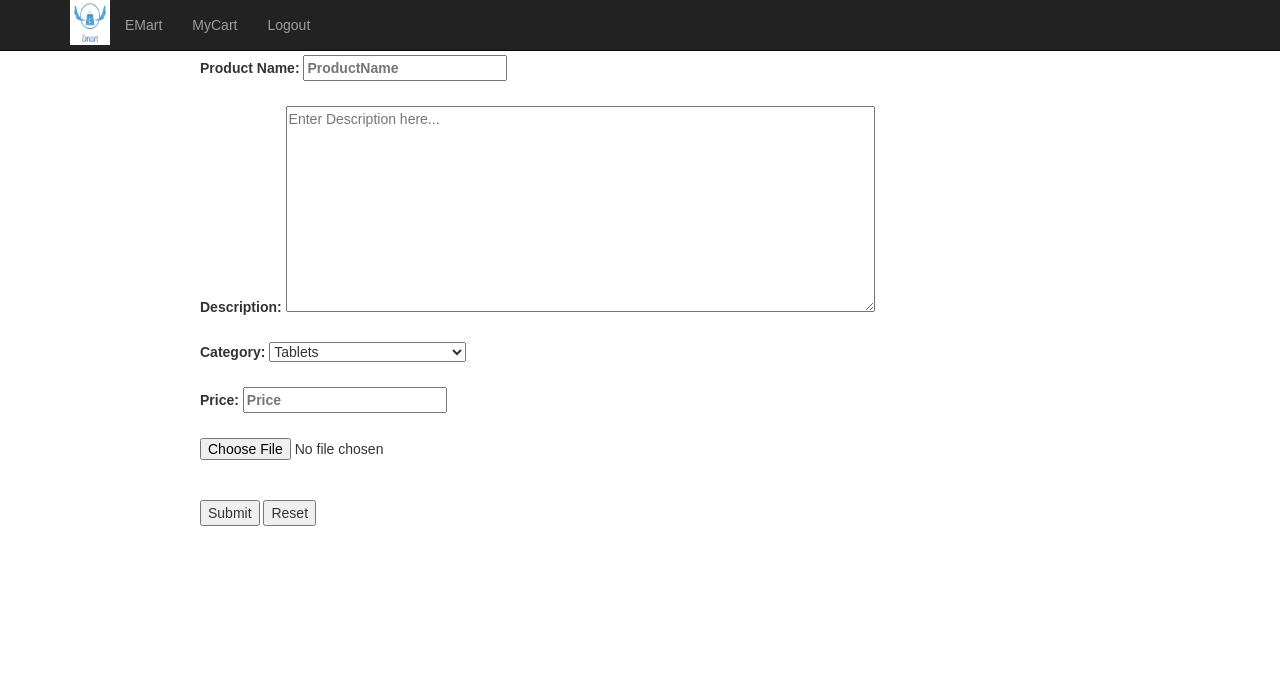
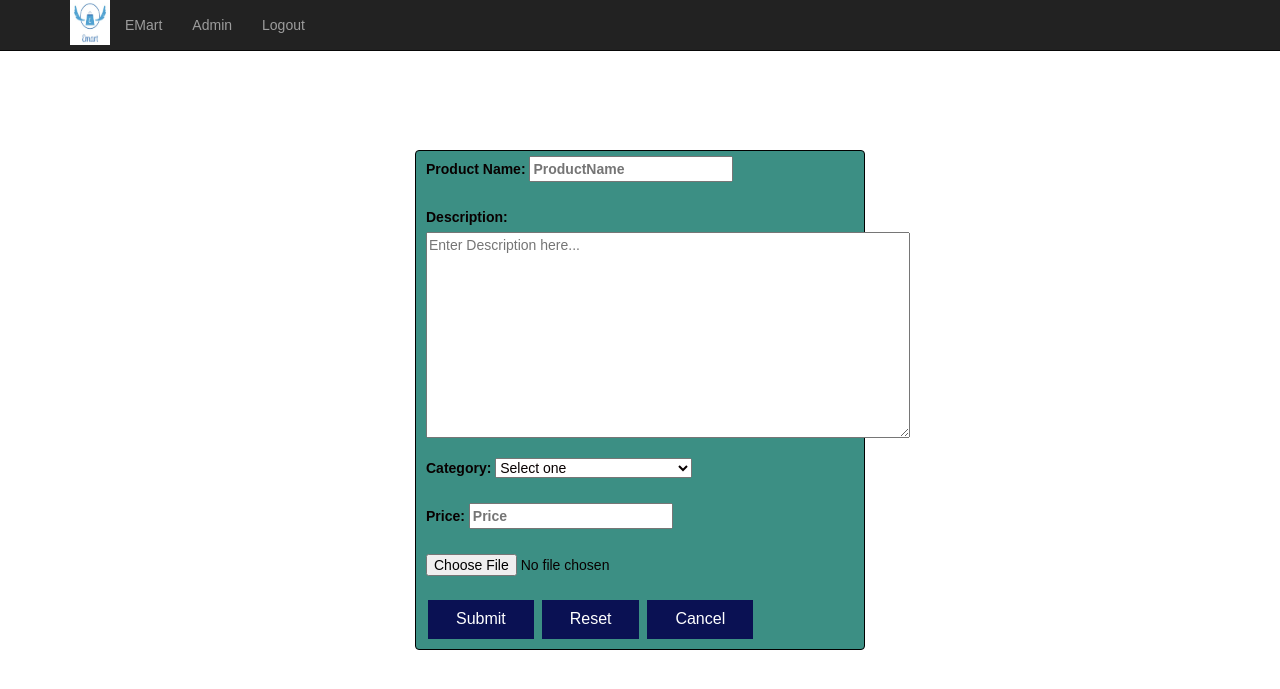
Before and after one commit to prakashreddy-97/EMart, a PHP site: page /EMart/addProduct.html in a window 1280 px wide. Shown: the top 689 px of the page. Run offline with PHP 8.4, Linux system fonts and the light colour scheme.

Commit message:
Upadated addProduct.html and addproduct.css

```diff
--- a/Codes/addProduct.html
+++ b/Codes/addProduct.html
@@ -53,7 +53,7 @@
                     <ul class="nav navbar-nav">
                         <li><img src="./Images/logo.jpg" height="45" width="40" /></li>
                         <li><a href="./emart.html">EMart</a></li>
-                        <li><a href="./mycart.html">MyCart</a> </li>
+                        <li><a href="./adminhome.html">Admin</a></li>
                     </ul>
                     <ul class="nav navbar-nav ml-auto">
                         <li class="nav-item"><a class="nav-link" href="./login.html">Logout</a></li>
@@ -71,12 +71,13 @@
             </label>
             <br>
             <label for="Description"><b>Description: </b></label>
-            <textarea rows="10" cols="70" name="description" required placeholder="Enter Description here..."></textarea>
+            <textarea rows="10" cols="57" name="description" required placeholder="Enter Description here..."></textarea>
             <br>
             <br>
 
             <label for="category"><b>Category:</b></label>
             <select name="dropdown">
+                    <option value="select">Select one</option>
                 <option value="tablets">Tablets</option>
                 <option value="speakers" >Speakers</option>
                 <option value="mobilesAndAccessories" >Mobiles & Accessories</option>
@@ -95,9 +96,10 @@
 
             </label>
 
-            <input name="imageUpload" type="file" accept="image/*" required><br><br>
-            <input type="submit" name="submit" value="Submit" />
-            <input type="reset" name="reset" value="Reset" />
+            <input name="imageUpload" type="file" accept="image/*" required><br>
+            <input type="button" class="button" value="Submit" />
+            <input type="button" class="button" value="Reset">
+            <input type="button" class="button" onclick= "adminhome" value="Cancel">
 
         </form>
     </div>
--- a/Codes/addproduct.css
+++ b/Codes/addproduct.css
@@ -1,5 +1,31 @@
 .addForm{
-
-    margin-left:200px;
-    margin-top:20px;
+ /* border: 3px solid #f1f1f1; */
+ height: 500px;
+ width: 450px;
+ position: absolute;
+ top: 50%;
+ left: 50%;
+ bottom: 10%;
+ transform: translateX(-50%) translateY(-50%);
+ background: rgb(60, 143, 132);
+ padding: 5px 10px;
+ border-radius: 4px;
+ scroll-padding-bottom: 5px;
+ border: 1px solid black;
+ box-shadow: 0 0 8px 3 px rgb(230, 4, 4);
+ color:  rgb(8, 0, 0);
+    /* margin-left:200px;
+    margin-top:20px; */
 }
+.button {
+    background-color: rgb(10, 17, 83);
+    border: none;
+    color: white;
+    padding: 8px 28px;
+    text-align: center;
+    text-decoration: none;
+    display: inline-block;
+    font-size: 16px;
+    margin: 4px 2px;
+    cursor: pointer;
+  }
```
